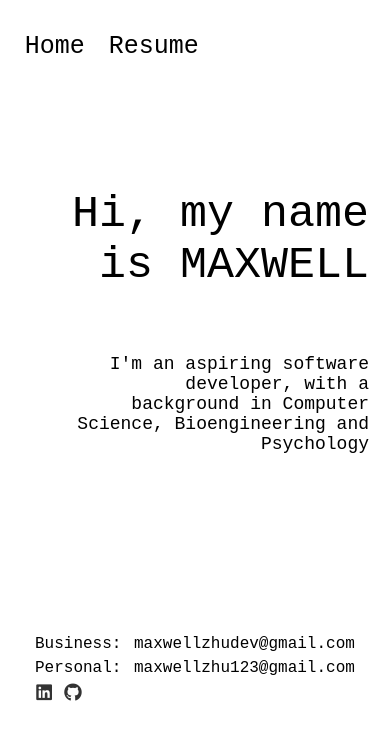
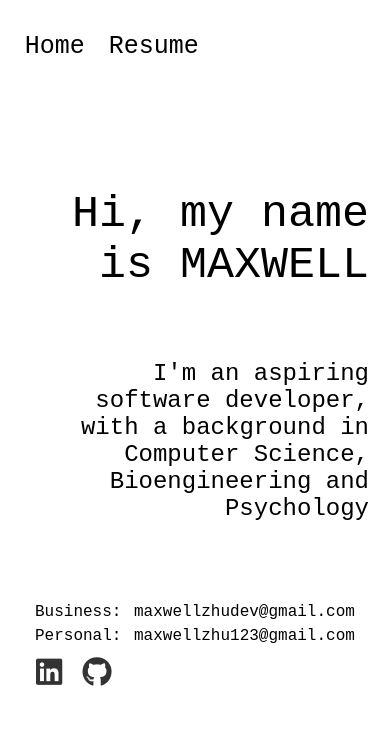
Before and after one commit to m00zy/personalwebsite, a React (Vite) app: page / in a window 390 px wide. Shown: the top 740 px of the page. Built offline with nearby package versions, Linux system fonts and the light colour scheme.

Commit message:
implement media query improvements for phone

```diff
--- a/src/components/footer.css
+++ b/src/components/footer.css
@@ -52,6 +52,14 @@
 @media screen and (max-width: 500px) {
     .footer {
         margin-left: 1.5em;
-        margin-top: 2.5em;
+        margin-top: 0.5em;
+    }
+    .social-links {
+        gap: 1.5em;
+        margin-top: 12px;
+        margin-left: 5px;
+    }
+    .social-link {
+        font-size: 30px
     }
 }
--- a/src/routes/Home.css
+++ b/src/routes/Home.css
@@ -43,4 +43,7 @@ p.second-line {
     .welcome {
         max-width: 300px;
     }
+    .second-line {
+        font-size: 24px;
+    }
 }
```
